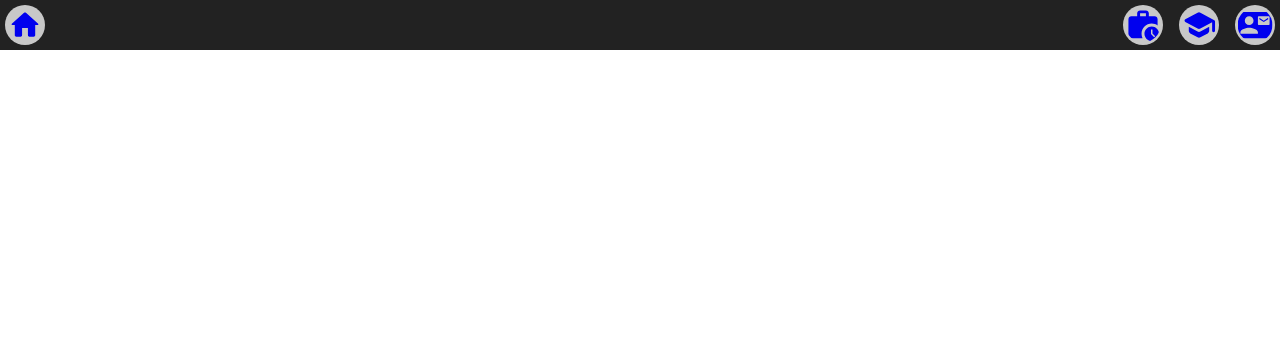
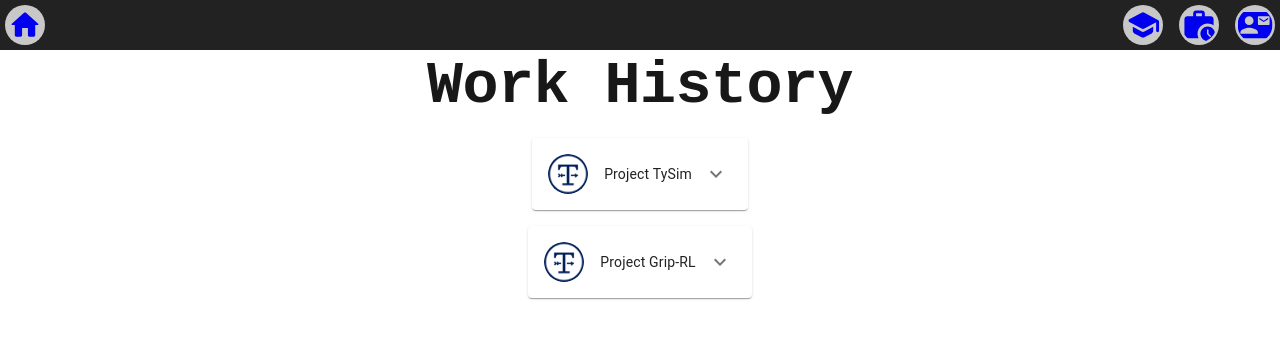
Before and after one commit to karthikgk97/personal-website, a React (Create React App) app in the folder my-personal-website/: page /work-history in a window 1280 px wide. Before the commit this address had no page. Shown: the top 338 px of the page. Built offline with nearby package versions, Linux system fonts and the light colour scheme.

Commit message:
added base workpage

```diff
--- a/my-personal-website/package.json
+++ b/my-personal-website/package.json
@@ -10,8 +10,10 @@
     "@testing-library/jest-dom": "^5.16.5",
     "@testing-library/react": "^13.4.0",
     "@testing-library/user-event": "^13.5.0",
+    "raw-loader": "^4.0.2",
     "react": "^18.2.0",
     "react-dom": "^18.2.0",
+    "react-markdown": "^8.0.7",
     "react-router-dom": "^6.14.1",
     "react-scripts": "5.0.1",
     "web-vitals": "^2.1.4"
--- a/my-personal-website/src/App.js
+++ b/my-personal-website/src/App.js
@@ -1,26 +1,26 @@
 import * as React from 'react';
 import TopBar from './components/TopBar';
 import HomePage from './components/HomePage';
-import EducationPage from './components/EducationPage';
-
+import QualificationsPage from './components/QualificationsPage';
+import WorkPage from './components/WorkPage';
 
 import { BrowserRouter as Router, Routes, Route } from 'react-router-dom';
 
 export default function MyApp() {
   return (
     <div>
-
-
-
       <Router>
       <TopBar />
       <Routes>
         <Route path="/" element={<HomePage />} />
       </Routes>
 
+      <Routes>
+        <Route path="/qualifications" element={<QualificationsPage />} />
+      </Routes>
 
       <Routes>
-        <Route path="/education" element={<EducationPage />} />
+        <Route path="/work-history" element={<WorkPage />} />
       </Routes>
     </Router>
     </div>
--- a/my-personal-website/src/components/HomePage.js
+++ b/my-personal-website/src/components/HomePage.js
@@ -59,6 +59,15 @@ export default function HomePage() {
                         primary={<Typography variant="body1" style={{ color: 'rgb(75, 75, 75)', fontFamily: 'monospace' }}> <b>About</b>: Motivated, Cross-functional Software Engineer</Typography>}
                     />
                 </ListItem>
+
+                <ListItem >
+                    <ListItemIcon sx={{ marginBottom: 1, marginRight: -2.5 }}>
+                        <InfoRoundedIcon />
+                    </ListItemIcon>
+                    <ListItemText
+                        primary={<Typography variant="body1" style={{ color: 'rgb(75, 75, 75)', fontFamily: 'monospace' }}> <b>Key Skills</b>: Python, AWS, GCP, Robotics</Typography>}
+                    />
+                </ListItem>
             </div>
             <img src={profileImage} alt="Profile" style={{ width: '30%', height: '30%', justifyContent: 'flex-end', borderRadius: '10%'}} />
          </Stack>
--- a/my-personal-website/src/components/EducationPage.js
+++ b/my-personal-website/src/components/QualificationsPage.js
@@ -12,46 +12,16 @@ import anna_univ_logo from '../images/anna_university_logo.png';
 import tyson_logo from '../images/tyson_logo.png';
 import duke_univ_logo from '../images/duke_univ_logo.png';
 
-export default function EducationPage() {
+export default function QualificationsPage() {
     return (
         <>
         <Stack direction="column" justifyContent="flex-start" alignItems="stretch" spacing={2}>
-
-            <Typography variant="h3" style={{ color: 'rgb(24, 24, 24)', fontFamily: 'Monospace', marginLeft: 15}}> <b> Education </b></Typography>
+        <Typography variant="h3" style={{ color: 'rgb(24, 24, 24)', fontFamily: 'Monospace', textAlign: 'center'}}> <b> Work Experience </b></Typography>
             <Box>
                 {/* <Box sx={{width: '40%', height: '400px', backgroundImage: `url(${asu_logo})`, backgroundRepeat: 'no-repeat', backgroundSize: '100% 100%',}}> */}
 
                 <Typography variant="h4" style={{ display:'flex', alignItems:'center', color: 'rgb(24, 24, 24)', fontFamily: 'Monospace', marginLeft: 15}}>
-                    <Avatar alt="ASU" variant="circular" sizes="small" src={asu_logo} />
-                    <b> Arizona State University </b>
-                </Typography>
-                <Typography variant="body2" style={{ color: 'rgb(24, 24, 24)', fontFamily: 'Monospace', marginLeft: 55}}> <b> Tempe, Arizona</b></Typography>
-                <Stack direction="row" justifyContent="space-between" alignItems="center" spacing={6}>
-                    <Typography variant="body1" style={{ color: 'rgb(24, 24, 24)', fontFamily: 'Monospace', marginLeft: 55}}> <b> Master of Science in Mechanical Engineering </b></Typography>
-                    <Typography variant="body1" style={{ color: 'rgb(24, 24, 24)', fontFamily: 'Monospace', marginRight: 15}}> <b> 2018-2020</b></Typography>
-                </Stack>
-                <Typography variant="body1" style={{ color: 'rgb(24, 24, 24)', fontFamily: 'Monospace', marginLeft: 55}}> <b> CGPA: 3.96/4.00</b></Typography>
-            </Box>
-            <Box>
-                <Typography variant="h4" style={{ display:'flex', alignItems:'center', color: 'rgb(24, 24, 24)', fontFamily: 'Monospace', marginLeft: 15}}>
-                <Avatar alt="Anna University" variant="circular" sizes="small" src={anna_univ_logo}/>
-                <span style={{marginLeft: 1}}><b> Anna University </b></span>
-                </Typography>
-                <Typography variant="body2" style={{ color: 'rgb(24, 24, 24)', fontFamily: 'Monospace', marginLeft: 60}}> <b> Chennai, India</b></Typography>
-                <Stack direction="row" justifyContent="space-between" alignItems="center" spacing={6}>
-                    <Typography variant="body1" style={{ color: 'rgb(24, 24, 24)', fontFamily: 'Monospace', marginLeft: 60}}> <b> Bachelors in Aeronautical Engineering </b></Typography>
-                    <Typography variant="body1" style={{ color: 'rgb(24, 24, 24)', fontFamily: 'Monospace', marginRight: 15}}> <b> 2014-2018</b></Typography>
-                </Stack>
-                <Typography variant="body1" style={{ color: 'rgb(24, 24, 24)', fontFamily: 'Monospace', marginLeft: 60}}> <b> CGPA: 8.03/10.00</b></Typography>
-            </Box>
-
-            <Divider light />
-            <Typography variant="h3" style={{ color: 'rgb(24, 24, 24)', fontFamily: 'Monospace', marginLeft: 15}}> <b> Experience </b></Typography>
-            <Box>
-                {/* <Box sx={{width: '40%', height: '400px', backgroundImage: `url(${asu_logo})`, backgroundRepeat: 'no-repeat', backgroundSize: '100% 100%',}}> */}
-
-                <Typography variant="h4" style={{ display:'flex', alignItems:'center', color: 'rgb(24, 24, 24)', fontFamily: 'Monospace', marginLeft: 15}}>
-                    <Avatar alt="ASU" variant="circular" sizes="small" src={tyson_logo}/>
+                    <Avatar alt="Tyson Foods" variant="circular" sizes="small" src={tyson_logo}/>
                     <b> Tyson Foods </b>
                 </Typography>
                 <Typography variant="body2" style={{ color: 'rgb(24, 24, 24)', fontFamily: 'Monospace', marginLeft: 56}}> <b> Springdale, Arkansas</b></Typography>
@@ -83,9 +53,42 @@ export default function EducationPage() {
                 <Typography variant="body2" style={{ color: 'rgb(24, 24, 24)', fontFamily: 'Monospace', marginLeft: 56}}> <b> Tempe, Arizona</b></Typography>
                 <Stack direction="row" justifyContent="space-between" alignItems="center" spacing={6}>
                     <Typography variant="body1" style={{ color: 'rgb(24, 24, 24)', fontFamily: 'Monospace', marginLeft: 56}}> <b> Research Assistant</b></Typography>
-                    <Typography variant="body1" style={{ color: 'rgb(24, 24, 24)', fontFamily: 'Monospace', marginRight: 15}}> <b> June 2019 - Jan 2020</b></Typography>
+                    <Typography variant="body1" style={{ color: 'rgb(24, 24, 24)', fontFamily: 'Monospace', marginRight: 15}}> <b> Jan 2020 - Jan 2021</b></Typography>
                 </Stack>
             </Box>
+
+
+
+            <Typography variant="h3" style={{ color: 'rgb(24, 24, 24)', fontFamily: 'Monospace', textAlign: 'center'}}> <b> Education </b></Typography>
+            <Box>
+                {/* <Box sx={{width: '40%', height: '400px', backgroundImage: `url(${asu_logo})`, backgroundRepeat: 'no-repeat', backgroundSize: '100% 100%',}}> */}
+
+                <Typography variant="h4" style={{ display:'flex', alignItems:'center', color: 'rgb(24, 24, 24)', fontFamily: 'Monospace', marginLeft: 15}}>
+                    <Avatar alt="ASU" variant="circular" sizes="small" src={asu_logo} />
+                    <b> Arizona State University </b>
+                </Typography>
+                <Typography variant="body2" style={{ color: 'rgb(24, 24, 24)', fontFamily: 'Monospace', marginLeft: 55}}> <b> Tempe, Arizona</b></Typography>
+                <Stack direction="row" justifyContent="space-between" alignItems="center" spacing={6}>
+                    <Typography variant="body1" style={{ color: 'rgb(24, 24, 24)', fontFamily: 'Monospace', marginLeft: 55}}> <b> Master of Science in Mechanical Engineering </b></Typography>
+                    <Typography variant="body1" style={{ color: 'rgb(24, 24, 24)', fontFamily: 'Monospace', marginRight: 15}}> <b> 2018-2020</b></Typography>
+                </Stack>
+                <Typography variant="body1" style={{ color: 'rgb(24, 24, 24)', fontFamily: 'Monospace', marginLeft: 55}}> <b> CGPA: 3.96/4.00</b></Typography>
+            </Box>
+            <Box>
+                <Typography variant="h4" style={{ display:'flex', alignItems:'center', color: 'rgb(24, 24, 24)', fontFamily: 'Monospace', marginLeft: 15}}>
+                <Avatar alt="Anna University" variant="circular" sizes="small" src={anna_univ_logo}/>
+                <span style={{marginLeft: 1}}><b> Anna University </b></span>
+                </Typography>
+                <Typography variant="body2" style={{ color: 'rgb(24, 24, 24)', fontFamily: 'Monospace', marginLeft: 60}}> <b> Chennai, India</b></Typography>
+                <Stack direction="row" justifyContent="space-between" alignItems="center" spacing={6}>
+                    <Typography variant="body1" style={{ color: 'rgb(24, 24, 24)', fontFamily: 'Monospace', marginLeft: 60}}> <b> Bachelors in Aeronautical Engineering </b></Typography>
+                    <Typography variant="body1" style={{ color: 'rgb(24, 24, 24)', fontFamily: 'Monospace', marginRight: 15}}> <b> 2014-2018</b></Typography>
+                </Stack>
+                <Typography variant="body1" style={{ color: 'rgb(24, 24, 24)', fontFamily: 'Monospace', marginLeft: 60}}> <b> CGPA: 8.03/10.00</b></Typography>
+            </Box>
+
+            <Divider light />
+
         </Stack>
         </>
     );
--- a/my-personal-website/src/components/TopBar.js
+++ b/my-personal-website/src/components/TopBar.js
@@ -15,6 +15,7 @@ import SchoolRoundedIcon from '@mui/icons-material/SchoolRounded';
 import WorkHistoryRoundedIcon from '@mui/icons-material/WorkHistoryRounded';
 import ContactMailRoundedIcon from '@mui/icons-material/ContactMailRounded';
 import HomeRoundedIcon from '@mui/icons-material/HomeRounded';
+import EngineeringRoundedIcon from '@mui/icons-material/EngineeringRounded';
 
 export default function TopBar() {
     return(
@@ -29,17 +30,17 @@ export default function TopBar() {
           </Link>
 
           <Stack direction="row" justifyContent="flex-end" spacing={2}>
+            <Link variant='body1' to="/qualifications" underline="hover">
+                <Tooltip title="Qualifications">
+                  <SchoolRoundedIcon fontSize='large' hoverColor="red" style={{ backgroundColor: 'rgb(200, 200, 200)', borderRadius: '50%', padding: '2.5px'}}
+                  sx={{ "&:hover": { color: "rgb(75, 75, 75)" } }}/>
+                </Tooltip>
+            </Link>
+
             <Link variant='body1' to="/work-history" underline="hover">
               <Tooltip title="Work History">
                 <WorkHistoryRoundedIcon fontSize='large' style={{ backgroundColor: 'rgb(200, 200, 200)', borderRadius: '50%', padding: '2.5px'}}
                 sx={{ "&:hover": {color: "rgb(75, 75, 75)"} }}/>
-              </Tooltip>
-            </Link>
-
-            <Link variant='body1' to="/education" underline="hover">
-              <Tooltip title="Education">
-                <SchoolRoundedIcon fontSize='large' hoverColor="red" style={{ backgroundColor: 'rgb(200, 200, 200)', borderRadius: '50%', padding: '2.5px'}}
-                sx={{ "&:hover": { color: "rgb(75, 75, 75)" } }}/>
               </Tooltip>
             </Link>
 
--- a/my-personal-website/src/components/WorkPage.js
+++ b/my-personal-website/src/components/WorkPage.js
@@ -0,0 +1,93 @@
+import * as React from 'react';
+
+import Typography from '@mui/material/Typography';
+import Stack from '@mui/material/Stack';
+import Collapse from '@mui/material/Collapse';
+import Card from "@mui/material/Card";
+import CardHeader from "@mui/material/CardHeader";
+import CardContent from "@mui/material/CardContent";
+
+import TySimContents from './projects/TySim';
+import GripRLContents from './projects/GripRL';
+
+
+import KeyboardArrowDownIcon from
+    "@mui/icons-material/KeyboardArrowDown";
+import KeyboardArrowUpIcon from
+    "@mui/icons-material/KeyboardArrowUp";
+import IconButton from "@mui/material/IconButton";
+import Avatar from '@mui/material/Avatar';
+
+import tyson_logo from '../images/tyson_logo.png';
+import duke_univ_logo from '../images/duke_univ_logo.png';
+
+export default function WorkPage() {
+    const [tysimOpen, setTySimOpen] = React.useState(false);
+    const [gripRLOpen, setGripRLOpen] = React.useState(false);
+    return (
+        <>
+        <Stack direction="column" justifyContent="flex-start" alignItems="stretch" spacing={2}>
+        <Typography variant="h2" style={{ color: 'rgb(24, 24, 24)', fontFamily: 'Monospace', textAlign: 'center'}}>  <b>Work History</b> </Typography>
+
+        <div style={{ display: 'flex', justifyContent: 'center', alignItems: 'center' }}>
+        <Card>
+            <div onClick={() => setTySimOpen(!tysimOpen)} style={{ cursor: 'pointer', textAlign: 'center', display: 'flex', flexDirection: 'column', alignItems: 'center'}}>
+            <CardHeader
+                    title="Project TySim"
+                    avatar = {<Avatar alt="Tyson Foods" variant="circular" sizes="large" src={tyson_logo}/>}
+                    action={
+                        <IconButton
+                            onClick={() => setTySimOpen(!tysimOpen)}
+                            aria-label="expand"
+                            size="large"
+                        >
+                            {tysimOpen ? <KeyboardArrowUpIcon />
+                                : <KeyboardArrowDownIcon />}
+                        </IconButton>
+                    }
+            >
+            </CardHeader>
+            </div>
+            <>
+                <Collapse in={tysimOpen} unmountOnExit>
+                    <CardContent>
+                        <TySimContents />
+                    </CardContent>
+                </Collapse>
+            </>
+        </Card>
+        </div>
+
+        <div style={{ display: 'flex', justifyContent: 'center', alignItems: 'center' }}>
+        <Card>
+            <div onClick={() => setGripRLOpen(!gripRLOpen)} style={{ cursor: 'pointer', textAlign: 'center', display: 'flex', flexDirection: 'column', alignItems: 'center'}}>
+            <CardHeader
+                    title= "Project Grip-RL"
+                    avatar = {<Avatar alt="Tyson Foods" variant="circular" sizes="large" src={tyson_logo}/>}
+                    action={
+                        <IconButton
+                            onClick={() => setGripRLOpen(!gripRLOpen)}
+                            aria-label="expand"
+                            size="large"
+                        >
+                            {gripRLOpen ? <KeyboardArrowUpIcon />
+                                : <KeyboardArrowDownIcon />}
+                        </IconButton>
+                    }
+            >
+            </CardHeader>
+            </div>
+            <>
+                <Collapse in={gripRLOpen} unmountOnExit>
+                    <CardContent>
+                        <GripRLContents />
+                    </CardContent>
+                </Collapse>
+            </>
+
+        </Card>
+        </div>
+        </Stack>
+        </>
+    );
+}
--- /dev/null
+++ b/my-personal-website/src/components/projects/GripRL.js
@@ -0,0 +1,13 @@
+import * as React from 'react';
+import Typography from '@mui/material/Typography';
+
+
+
+export default function GripRLContents() {
+
+    return(
+        <Typography variant="body1" style={{ color: 'rgb(24, 24, 24)', fontFamily: 'Monospace', textAlign: 'center'}}>
+            <b>Grip Identification with Reinforcement Learning</b>
+        </Typography>
+    );
+}
--- /dev/null
+++ b/my-personal-website/src/components/projects/TySim.js
@@ -0,0 +1,15 @@
+import * as React from 'react';
+import Typography from '@mui/material/Typography';
+
+
+
+export default function TySimContents() {
+
+    return(
+        <Typography variant="body1" style={{ color: 'rgb(24, 24, 24)', fontFamily: 'Monospace', textAlign: 'center'}}>
+            <b>Synthetic Data Generation</b>
+        </Typography>
+
+
+    );
+}
```
Also changed, not shown: 1 other file (tests, documents, lock files or other folders).
